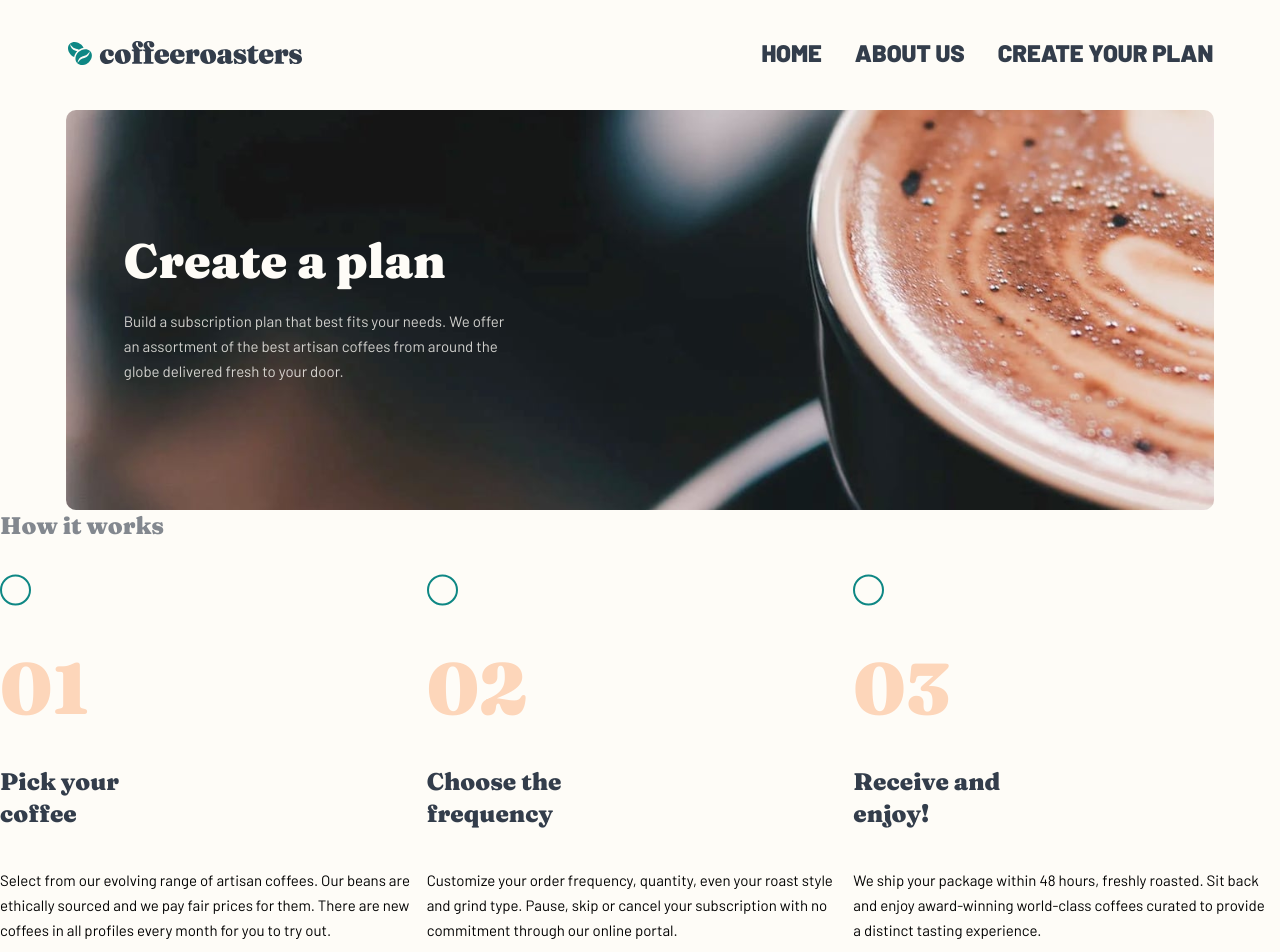
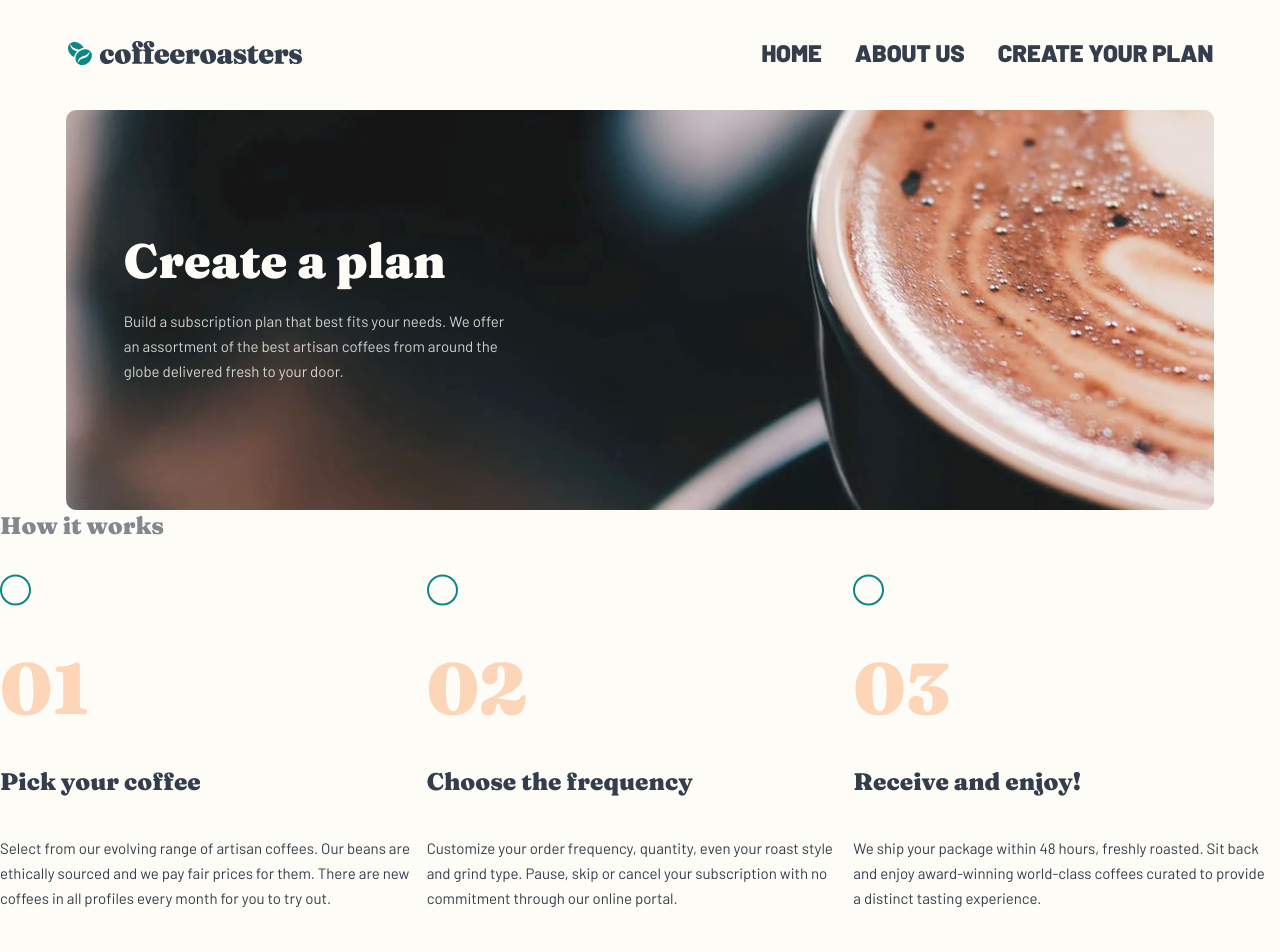
Before and after one commit to Marjolein-Kasman-de-Jong/coffeeroasters, a React (Vite) app: page /subscribe in a window 1280 px wide. Shown: the top 952 px of the page. Built offline with nearby package versions, Linux system fonts and the light colour scheme.

Commit message:
Cleanup CSS

```diff
--- a/src/components/card/Card.jsx
+++ b/src/components/card/Card.jsx
@@ -55,15 +55,15 @@ export default function Card({ type, item }) {
                     alt={title}
                 />
                 :
-                <p className="paragraph-3">
+                <p className="number">
                     {number}
                 </p>
             }
             <div className="text-wrapper">
-                <h3 className="heading-4">
+                <h3 className="heading-card">
                     {title}
                 </h3>
-                <p className="paragraph-1">
+                <p className="regular-paragraph">
                     {description}
                 </p>
             </div>
--- a/src/index.css
+++ b/src/index.css
@@ -69,20 +69,22 @@ html {
 }
 
 /*
-   ----Hero | Home page
-   ----Hero | Subscribe page
+   ----Section | Hero | Home page
+   ----Section | Hero | Subscribe page
 */
 
 .heading-hero-large {
   color: var(--light-cream);
   font-size: 2.5rem;
   line-height: 2.5rem;
+  text-align: center;
 }
 
 @media screen and (min-width: 768px) {
   .heading-hero-large {
     font-size: 3rem;
     line-height: 3rem;
+    text-align: left;
   }
 }
 
@@ -93,17 +95,19 @@ html {
   }
 }
 
-/* ----Hero | About page */
+/* ----Section | Hero | About page */
 .heading-hero-small {
   color: var(--light-cream);
   font-size: 1.75rem;
   line-height: 1.75rem;
+  text-align: center;
 }
 
 @media screen and (min-width: 768px) {
   .heading-hero-small {
     font-size: 2rem;
     line-height: 2.5rem;
+    text-align: left;
   }
 }
 
@@ -214,19 +218,170 @@ html {
 @media screen and (min-width: 1440px) {
   .heading-section-quality {
     font-size: 2.5rem;
-    line-height: 3rem;
     text-align: left;
+  }
+}
+
+/* ----Card */
+
+.heading-card {
+  font-size: 1.5rem;
+  line-height: 2rem;
+  text-align: center;
+}
+
+@media screen and (min-width: 768px) {
+  .heading-card {
+    text-align: left;
+  }
+}
+
+@media screen and (min-width: 1440px) {
+  .heading-card {
+    text-align: center;
   }
 }
 
 /* ----Card | Collection */
 
+.collection .heading-card,
+.business-process .heading-card {
+  color: var(--dark-grey-blue);
+}
 
+/* ----Card | Usps */
 
+.usps .heading-card {
+  color: var(--light-cream);
 
+}
 
+/* ----Card | Business process */
 
-/* ----Nav item | Header */
+.business-process .heading-card {
+  color: var(--dark-grey-blue);
+}
+
+@media screen and (min-width: 1440px) {
+  .business-process .heading-card {
+    text-align: left;
+  }
+}
+
+/* --Regular paragraphs */
+
+.regular-paragraph {
+  font-family: "Barlow";
+  font-style: normal;
+  font-weight: 400;
+  color: var(--dark-grey-blue);
+  font-size: 0.9375rem;
+  line-height: 1.5625rem;
+  text-align: center;
+  opacity: .8;
+}
+
+@media screen and (min-width: 768px) {
+  .regular-paragraph {
+    text-align: left;
+  }
+}
+
+@media screen and (min-width: 1440px) {
+  .regular-paragraph {
+    font-size: 1rem;
+    line-height: 1.625rem;
+  }
+}
+
+/* ----Section | Hero */
+
+.hero .regular-paragraph {
+  color: var(--light-cream);
+}
+
+/* ----Section | Usps */
+
+.usps .regular-paragraph {
+  color: var(--light-cream);
+}
+
+@media screen and (min-width: 768px) {
+  .usps .regular-paragraph {
+    text-align: center;
+  }
+}
+
+/* ------Section | Quality */
+
+.quality .regular-paragraph {
+  color: var(--light-cream);
+}
+
+@media screen and (min-width: 768px) {
+  .quality .regular-paragraph {
+    text-align: center;
+  }
+}
+
+@media screen and (min-width: 1440px) {
+  .quality .regular-paragraph {
+    text-align: left;
+  }
+}
+
+/* ----Card */
+
+.card .regular-paragraph  {
+  opacity: 1;
+}
+
+/* ----Card | Collection */
+
+@media screen and (min-width: 1440px) {
+  .collection .card .regular-paragraph {
+    text-align: center;
+  }
+}
+
+/* ----Card | Usps */
+
+.usps .card .regular-paragraph {
+  color: var(--light-cream);
+}
+
+@media screen and (min-width: 768px) {
+  .usps .card .regular-paragraph {
+    text-align: left;
+  }
+}
+
+@media screen and (min-width: 1440px) {
+  .usps .card .regular-paragraph {
+    text-align: center;
+  }
+}
+
+/* --Numbers */
+
+.number {
+  font-family: "Fraunces";
+  font-weight: 900;
+  color: var(--pale-orange);
+  font-size: 4.5rem;
+  line-height: 4.5rem;
+  text-align: center;
+}
+
+@media screen and (min-width: 768px) {
+  .number {
+    text-align: left;
+  }
+}
+
+/* --Nav items */
+
+/* ----Header */
 
 .nav-item-header {
   font-family: "Fraunces";
@@ -258,110 +413,16 @@ html {
   }
 }
 
+/* --Buttons */
 
-
-
-
-
-
-
-.heading-4 {
-  /*
-    Card title - Collection
-    Card-title - Business process
-  */
-  color: var(--dark-grey-blue);
-  font-size: 1.5rem;
-  line-height: 2rem;
-}
-
-.usp .heading-4 {
-  /*
-    Card title - Usps
-  */
+.button-1 {
+  font-family: "Fraunces";
+  font-style: normal;
+  font-weight: 900;
   color: var(--light-cream);
+  font-size: 1.125rem;
+  line-height: 1.5625rem;
   text-align: center;
-}
-
-
-
-.business-process .step .heading-4 {
-  color: var(--dark-grey-blue);
-}
-
-
-
-/* --Paragraphs */
-
-.paragraph-1 {
-  /* ----Regular paragraph */
-  font-family: "Barlow";
-  font-size: 0.9375rem;
-  font-style: normal;
-  font-weight: 400;
-  line-height: 1.5625rem;
-}
-
-@media screen and (min-width: 1440px) {
-  .paragraph-1 {
-    font-size: 1rem;
-    line-height: 1.625rem;
-  }
-}
-
-.hero .paragraph-1,
-.usps .paragraph-1,
-.quality .paragraph-1 {
-  /* ----Regular paragraph - Hero, regular paragraph - Usps */
-  color: var(--light-cream);
-}
-
-.card .paragraph-1,
-.usps .paragraph-1,
-.commitment .paragraph-1,
-.quality .paragraph-1 {
-  /* ----Regular paragraph - Card, regular paragraph - Usps, regular paragraph - Commitment */
-  text-align: center;
-}
-
-@media screen and (min-width: 768px) {
-
-  .card .paragraph-1,
-  .commitment .paragraph-1 {
-    text-align: left;
-  }
-}
-
-@media screen and (min-width: 1440px) {
-  .card .paragraph-1 {
-    text-align: center;
-  }
-}
-
-@media screen and (min-width: 1440px) {
-
-  .step .paragraph-1,
-  .quality .paragraph-1 {
-    text-align: left;
-  }
-}
-
-
-
-.paragraph-3 {
-  /* ----Business process card numbers */
-  color: var(--pale-orange);
-  font-family: "Fraunces";
-  font-size: 4.5rem;
-  font-weight: 900;
-  line-height: 4.5rem;
-  text-align: center;
-}
-
-@media screen and (min-width: 768px) {
-  .paragraph-3 {
-    text-align: left;
-  }
 }
 
 /* --Links */
@@ -373,15 +434,3 @@ a:active {
   text-decoration: none;
   color: inherit;
 }
-
-/* --Buttons */
-
-.button-1 {
-  /* color: var(--light-cream); */
-  text-align: center;
-  font-family: "Fraunces";
-  font-size: 1.125rem;
-  font-style: normal;
-  font-weight: 900;
-  line-height: 1.5625rem;
-}
--- a/src/sections/commitment/Commitment.jsx
+++ b/src/sections/commitment/Commitment.jsx
@@ -15,7 +15,7 @@ export default function Commitment() {
         <h2 className="heading-section-commitment">
           Our commitment
         </h2>
-        <p className="paragraph-1">
+        <p className="regular-paragraph">
           We’re built on a simple mission and a commitment to doing good along the way. We want to make it easy for you to discover and brew the world’s best coffee at home. It all starts at the source. To locate the specific lots we want to purchase, we travel nearly 60 days a year trying to understand the challenges and opportunities in each of these places. We collaborate with exceptional coffee growers and empower a global community of farmers through with well above fair-trade benchmarks. We also offer training, support farm community initiatives, and invest in coffee plant science. Curating only the finest blends, we roast each lot to highlight tasting profiles distinctive to their native growing region.
         </p>
       </div>
--- a/src/sections/commitment/commitment.css
+++ b/src/sections/commitment/commitment.css
@@ -3,7 +3,6 @@
 2. Commitment article
     2.1 Image
     2.2 Text wrapper
-    2.3 Paragraph
 ------------------------------ */
 
 /* 1. Commitment section */
@@ -60,9 +59,3 @@
         justify-content: center;
     }
 }
-
-/* 2.3 Paragraph */
-
-.commitment p {
-    opacity: .8;
-}
--- a/src/sections/hero/Hero.jsx
+++ b/src/sections/hero/Hero.jsx
@@ -60,7 +60,7 @@ export default function Hero() {
         <h1 className={(location === "/" || location === "/subscribe") ? "heading-hero-large" : "heading-hero-small"}>
           {heading}
         </h1>
-        <p className="paragraph-1 light-cream">
+        <p className="regular-paragraph light-cream">
           {paragraph}
         </p>
       </article>
--- a/src/sections/hero/hero.css
+++ b/src/sections/hero/hero.css
@@ -34,13 +34,11 @@
     display: flex;
     flex-direction: column;
     gap: 24px;
-    text-align: center;
 }
 
 @media screen and (min-width: 768px) {
     .hero article {
         max-width: 398px;
-        text-align: left;
     }
 }
 
@@ -49,7 +47,3 @@
         max-width: 493px;
     }
 }
-
-.hero article p {
-    opacity: .8;
-}
--- a/src/sections/quality/Quality.jsx
+++ b/src/sections/quality/Quality.jsx
@@ -14,7 +14,7 @@ export default function Quality() {
           <h2 className="heading-section-quality">
             Uncompromising quality
           </h2>
-          <p className="paragraph-1 light-cream">
+          <p className="regular-paragraph light-cream">
             Although we work with grows who pay close attention to all stages of harvest and processing, we employ, on our end, a rigorous quality control program to avoid over-roasting or baking the coffee dry. Every bag of coffee is tagged with a roast date and batch number. Our goal is to roast consistent, user-friendly coffee, so that brewing is easy and enjoyable.
           </p>
         </div>
--- a/src/sections/quality/quality.css
+++ b/src/sections/quality/quality.css
@@ -83,7 +83,3 @@
         background: url(/public/about/desktop/bg-quality.png);
     }
 }
-
-.quality .text-wrapper p {
-    opacity: .8;
-}
--- a/src/sections/usps/Usps.jsx
+++ b/src/sections/usps/Usps.jsx
@@ -14,7 +14,7 @@ export default function Usps() {
         <h2 className="heading-section-usps">
           Why choose us?
         </h2>
-        <p className="paragraph-1 light-cream">
+        <p className="regular-paragraph">
           A large part of our role is choosing which particular coffees will be featured  in our range. This means working closely with the best coffee growers to give you a more impactful experience on every level.
         </p>
       </article>
--- a/src/sections/usps/usps.css
+++ b/src/sections/usps/usps.css
@@ -39,10 +39,6 @@
     }
 }
 
-.usps p {
-    opacity: .8;
-}
-
 .usps .cards-wrapper {
     width: 100%;
     margin-top: 64px;
```
